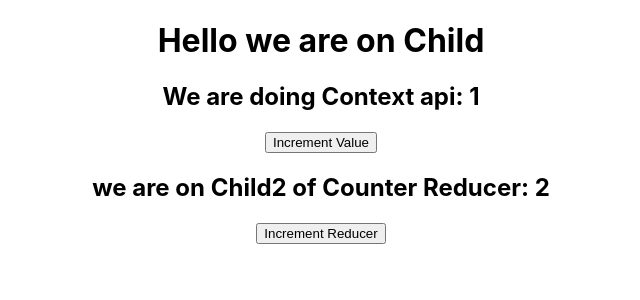
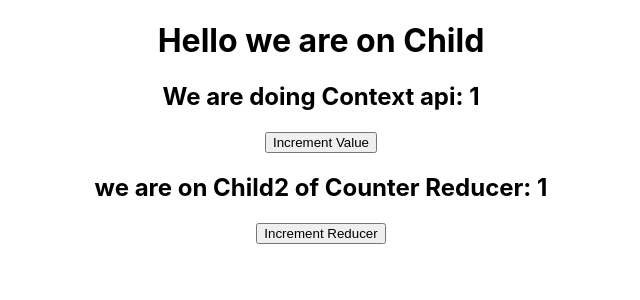
Before and after one commit to AbdulMoiz8994/class_4.6, a React (Create React App) app: page / in a window 1280 px wide. Shown: the top 300 px of the page, without its empty margins (319-959 px from the left). Built offline with nearby package versions, Linux system fonts and the light colour scheme.

Commit message:
add these two files

```diff
--- a/src/Child2.js
+++ b/src/Child2.js
@@ -2,12 +2,12 @@ import React,{useReducer} from 'react';
 import CounterReducer from './CounterReducer.js';
 
 const Child2 =() =>{
-    let [count, depatch]=useReducer(CounterReducer, 2);
+    let [count, setCount]=useReducer(CounterReducer, 1);
 
     return(
 <div>
     <h2>we are on Child2 of Counter Reducer: {count}</h2>
-    <button onClick={() => depatch('INCREMENT')}>Increment Reducer</button>
+    <button onClick={() => setCount('INCREMENT')}>Increment Reducer</button>
 </div>
     );
 }
--- a/src/CounterReducer.js
+++ b/src/CounterReducer.js
@@ -1,7 +1,7 @@
 const CounterReducer= (state, action) => {
     switch (action) {
     case 'INCREMENT':
-    return state +2
+    return state +1
     }
 }
 export default CounterReducer;
```
